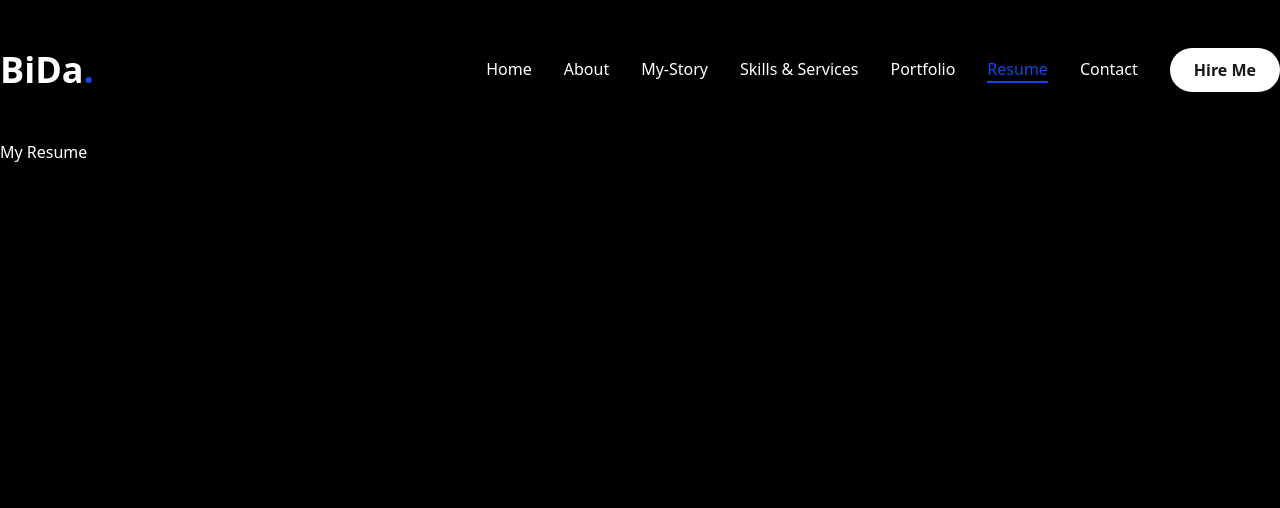
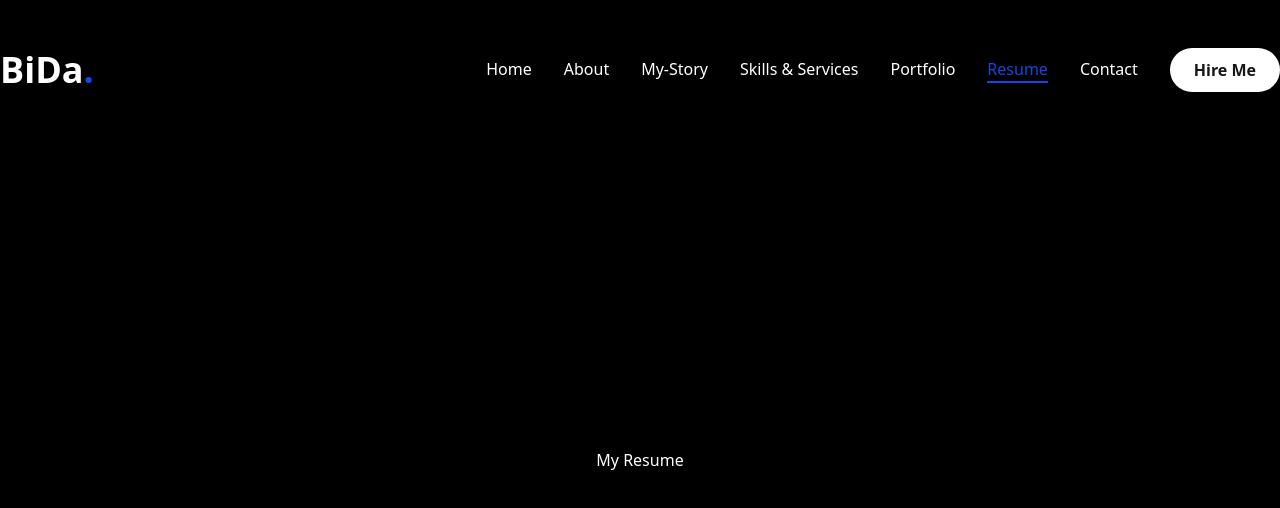
Before and after one commit to Bida3443/Bida-dev, a Next.js app: page /resume in a window 1280 px wide. Shown: the top 508 px of the page. Built offline with nearby package versions, Linux system fonts and the light colour scheme.

Commit message:
My Porfolio

```diff
--- a/app/resume/page.tsx
+++ b/app/resume/page.tsx
@@ -6,6 +6,12 @@ import { title } from "process";
 import {FaHtml5,FaCss3, FaJs, FaReact, FaFigma, FaNodeJs,} from "react-icons/fa";
 
 import {SiTailwindcss, SiNextdotjs} from "react-icons/si";
+
+import { Tabs, TabsContent, TabsList, TabsTrigger } from "@/components/ui//tabs";
+import {Tooltip, TooltipContent, TooltipProvider, TooltipTrigger} from "@radix-ui/react-tooltip";
+
+import { ScrollArea } from '@/components/ui/scroll-area';
+import {motion} from "framer-motion";
 
 const about = {
     title:"About me",
@@ -77,7 +83,7 @@ const education = {
     items: [
         {
             Institution: "Federal University Of Technology Akure",
-            Degree: "Forestry And Wood Technology",
+            Degree: "Bachelor In Forestry And Wood Technology",
             Duration: "2017-2024",
         },
          {
@@ -92,12 +98,56 @@ const education = {
         },
     ]
 
+};
+
+const Skills = {
+    title: "My Skills",
+    Description: "Lorem ipsum dolor sit amet, consectetur adipisicing elit. Facere, iste impedit! Commodi repellat magnam et eos in quam placeat, unde maxime? Quasi vel similique, ex illo nisi mollitia. Quos, doloribus.",
+    Skilllist: [
+        {
+            icon: <FaHtml5/>,
+            name: "html-5",
+            Duration: "2017-2024",
+        },
+          {
+            icon: <FaCss3/>,
+            name: "css-3",
+        },
+        {
+            icon: <FaJs/>,
+            name: "javascript",
+        },
+        {
+            icon: <SiNextdotjs/>,
+            name: "Next.js",
+        },
+        {
+            icon: <FaReact/>,
+            name: "React.js",
+        },
+        {
+            icon: <SiTailwindcss/>,
+            name: "tailwind.css",
+        },
+        {
+            icon: <FaFigma/>,
+            name: "Figma",
+        },
+
+    ]
+
 }
 
 
 export default function Resume ()  {
 
     return(
-        <div>My Resume</div>
+        <motion.div
+        initial={{opacity: 0}}
+        animate={{opacity: 1,
+        transition: {delay: 2.4, duration: 0.4, ease:"easeIn"},
+        }}
+        className="min-h-[80vh] flex items-center justify-center py-12 xl:py-0"
+        >My Resume</motion.div>
     )
 }
```
